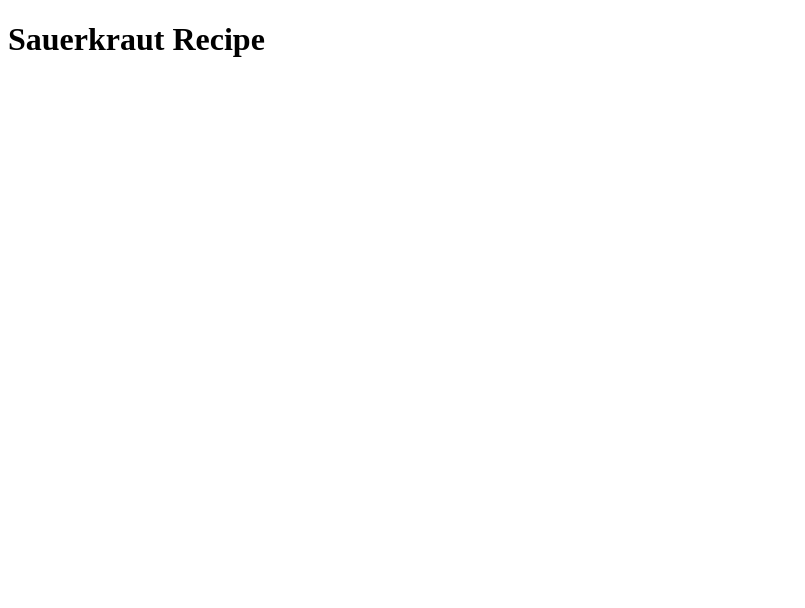
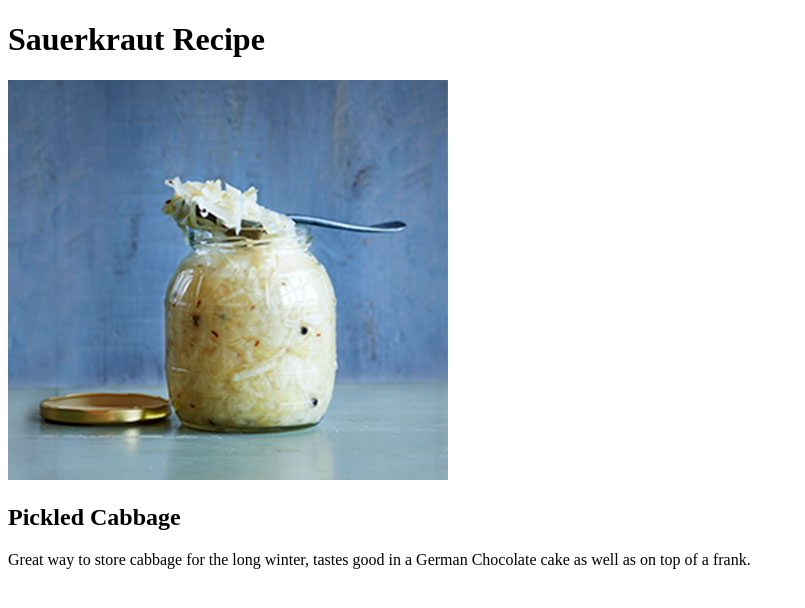
Before and after one commit to ThomasWitek/odin-recipes, a plain HTML site: page recipes/sauerkraut.html in a window 1280 px wide. Shown: the whole page, without its empty margins (0-805 px from the left). Drawn offline with Linux system fonts and the light colour scheme.

Commit message:
meta and sauerkraut info

```diff
--- a/recipes/sauerkraut.html
+++ b/recipes/sauerkraut.html
@@ -2,9 +2,18 @@
 <html>
     <head>
         <title>Sauerkraut recipe</title>
-        <meta charset="utf-8">
+        <meta charset="UTF-8">
+        <meta http-equiv="X-UA-Compatible" content="IE=edge">
+        <meta name="viewport" content="width=device-width, initial-scale=1.0">
     </head>
     <body>
         <h1>Sauerkraut Recipe</h1>
+
+        <img src="../img/sauerkraut.jpg" alt ="sauerkraut in open jar with spoon">
+
+        <h2>Pickled Cabbage</h2>
+            <p>Great way to store cabbage for the long winter, tastes good in a German Chocolate cake as well as on top of a frank.</p>
+
+
     </body>
 </html>
```
Also changed, not shown: index.html (+2 -0 lines), recipes/Schnitzel.html (indentation only).
